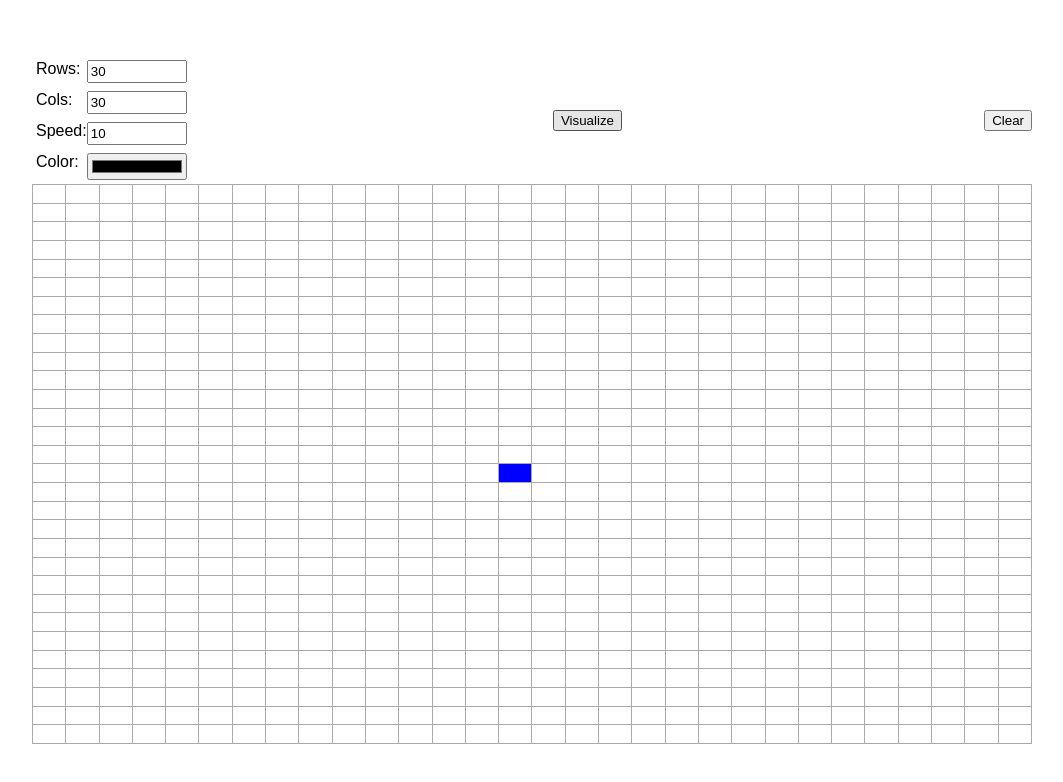
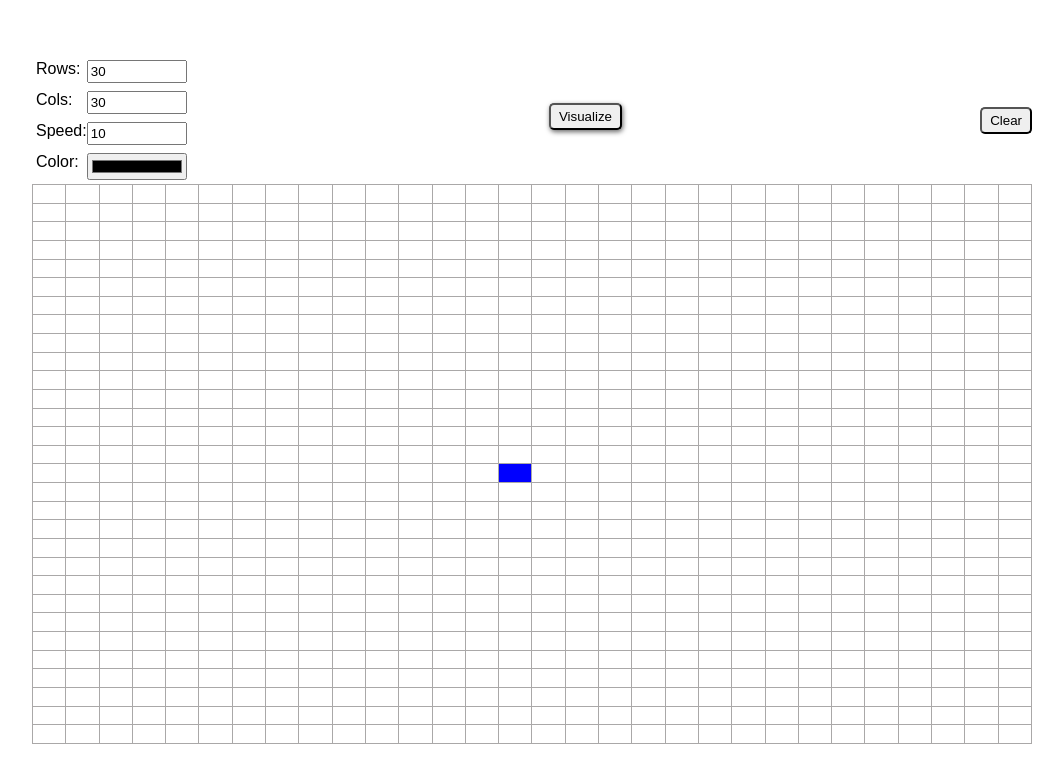
Before and after one commit to darkcris1/snailsort-visualizer, a plain HTML site: page index.html in a window 1280 px wide. In both pictures the pointer is over the button "Visualize". Shown: the whole page, without its empty margins (108-1171 px from the left). Drawn offline with Linux system fonts and the light colour scheme.

Commit message:
add some little styling

```diff
--- a/css/style.css
+++ b/css/style.css
@@ -77,6 +77,17 @@ nav {
   align-items: center;
   justify-content: space-between;
 }
+nav button {
+  cursor: pointer;
+  padding: 0.25rem 0.5rem;
+  border-radius: 5px;
+}
+nav button:hover,
+nav button:focus {
+  outline: none;
+  transform: translateY(-4px);
+  box-shadow: 1px 2px 5px rgba(0, 0, 0, 0.589);
+}
 nav .rowCols {
   display: flex;
   flex-direction: column;
```
